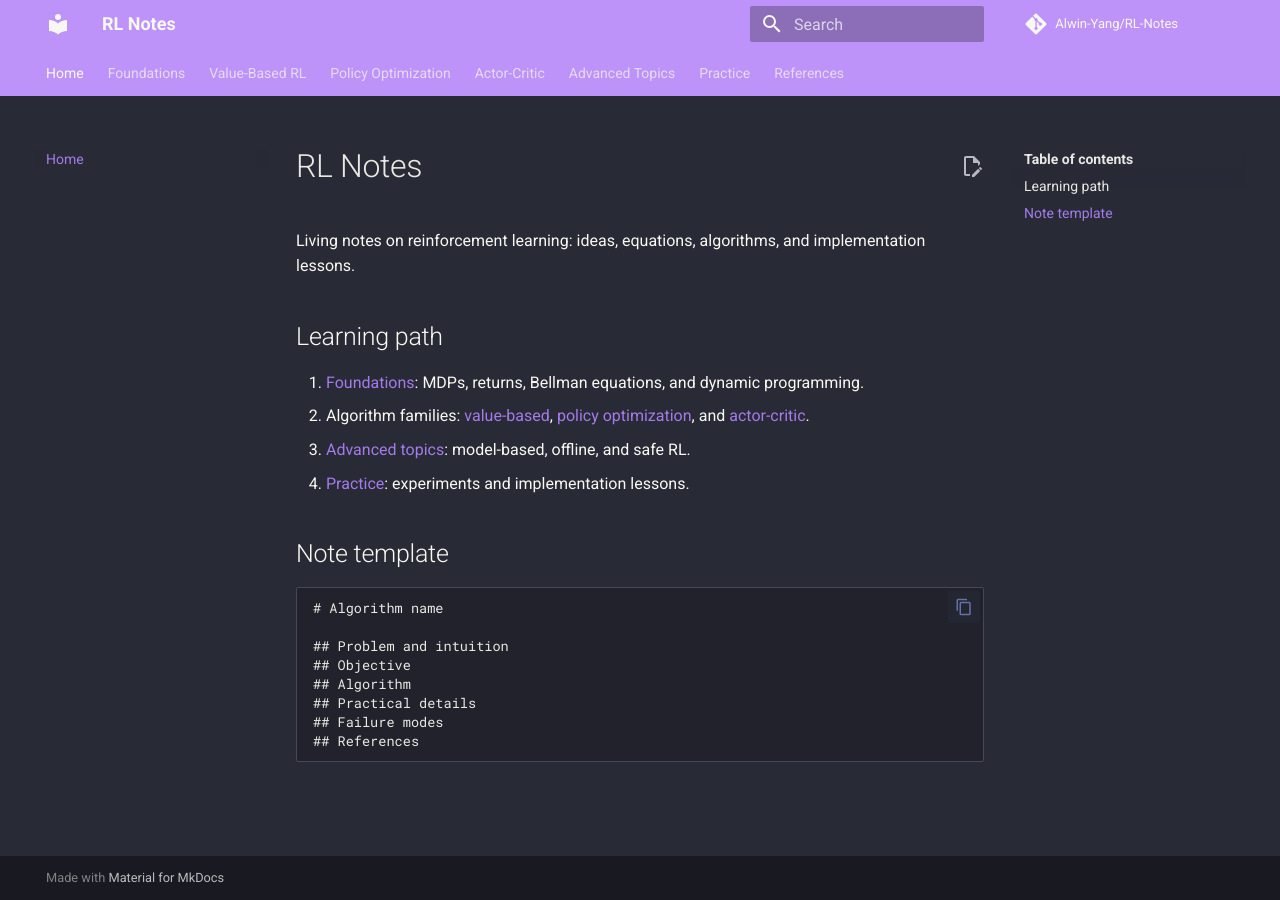
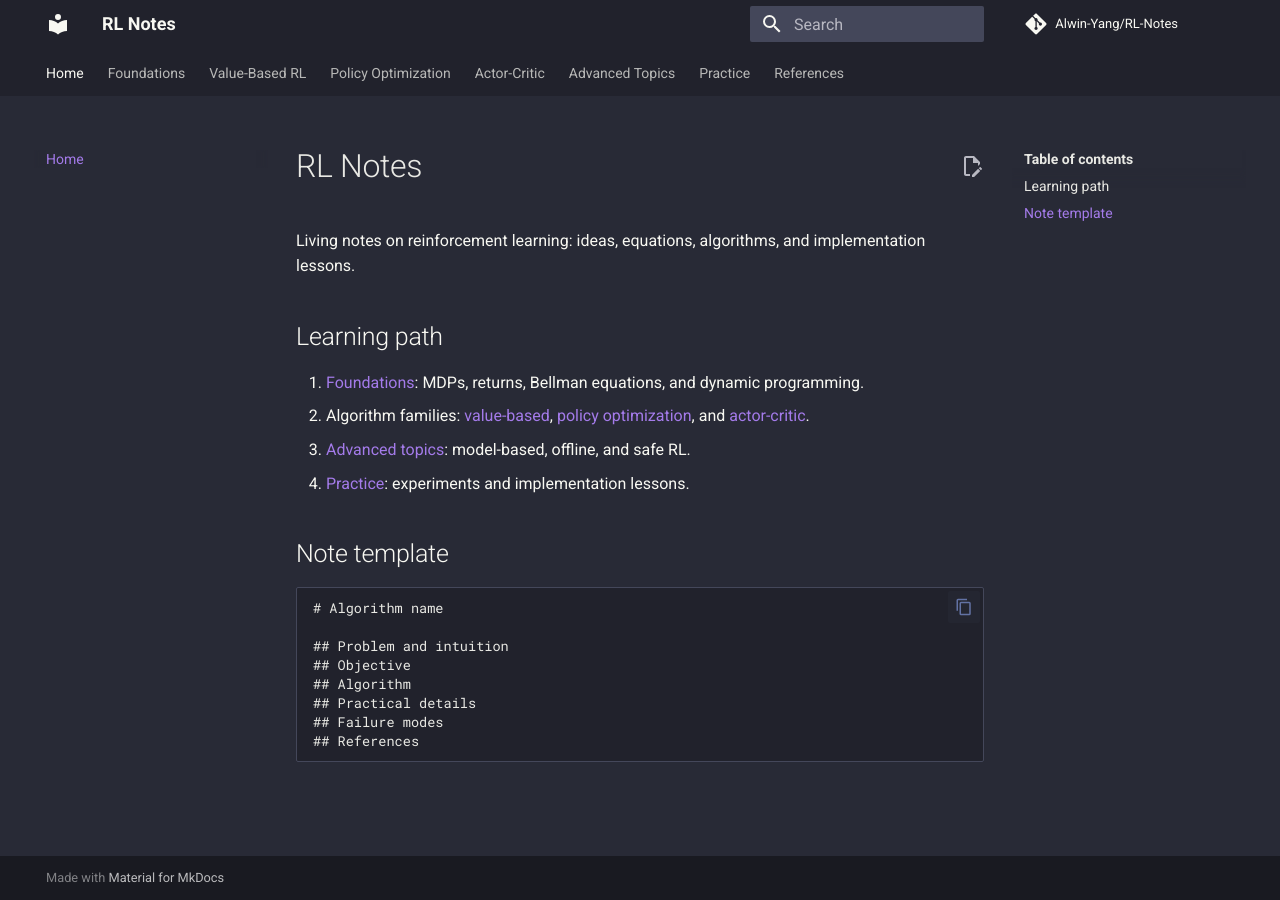
Before and after one commit to Alwin-Yang/RL-Notes, an MkDocs documentation site: the page built from docs/index.md, in a window 1280 px wide. Built offline with MkDocs 1.6.1 and Material for MkDocs 9.7.7, drawn with Linux system fonts in a browser that asks for light colours; comment, search, counter and statistics services are not loaded.

Commit message:
update css

```diff
--- a/docs/stylesheets/extra.css
+++ b/docs/stylesheets/extra.css
@@ -23,6 +23,31 @@
 
 .md-typeset code {
   border: 1px solid #44475a;
+}
+
+/* Keep navigation darker than the document surface. */
+.md-header,
+.md-tabs {
+  background-color: #21222c;
+}
+
+.md-header__button,
+.md-header__topic,
+.md-tabs__link {
+  color: #f8f8f2;
+}
+
+.md-tabs__link--active,
+.md-tabs__link:hover {
+  color: #8be9fd;
+}
+
+.md-search__form {
+  background-color: #44475a;
+}
+
+.md-search__input::placeholder {
+  color: #b8b8c2;
 }
 
 .qa-list h2 {
```
